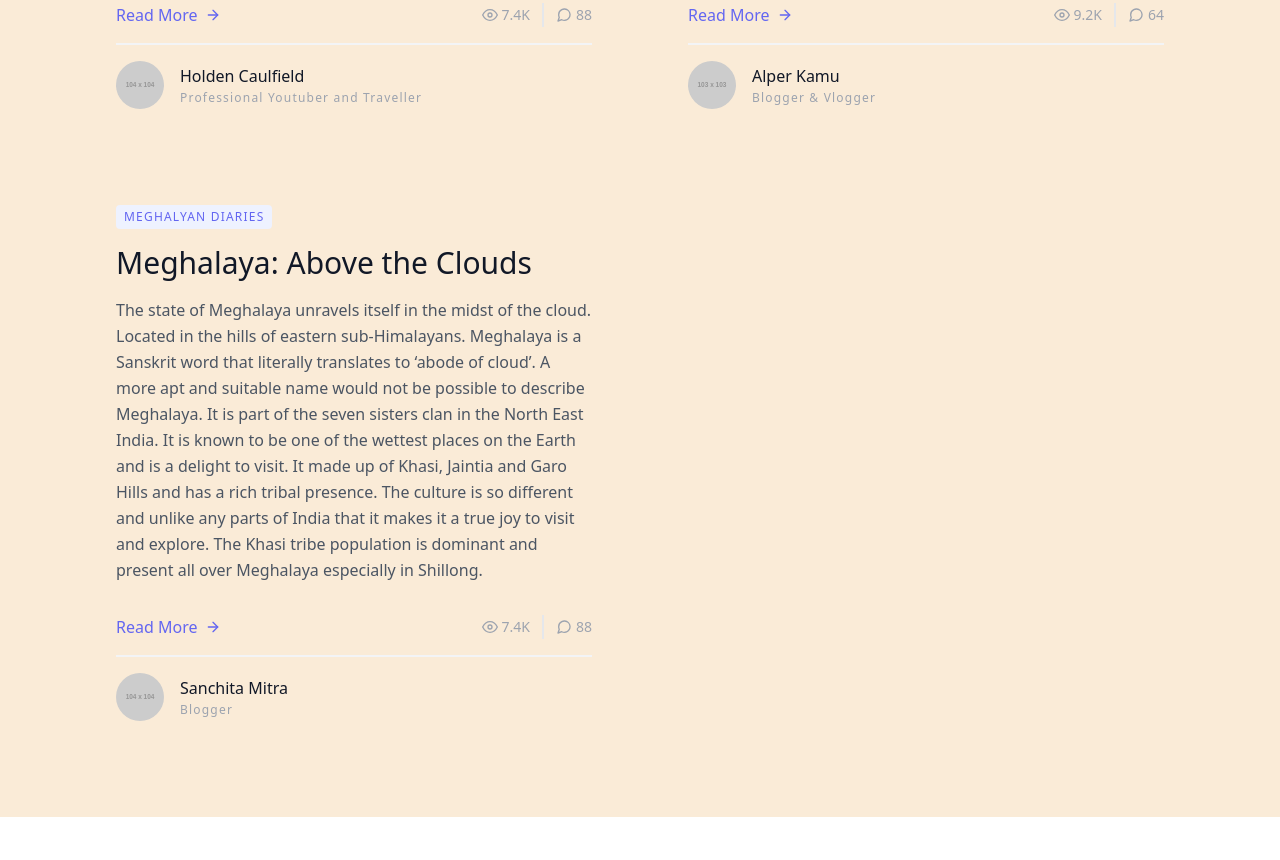
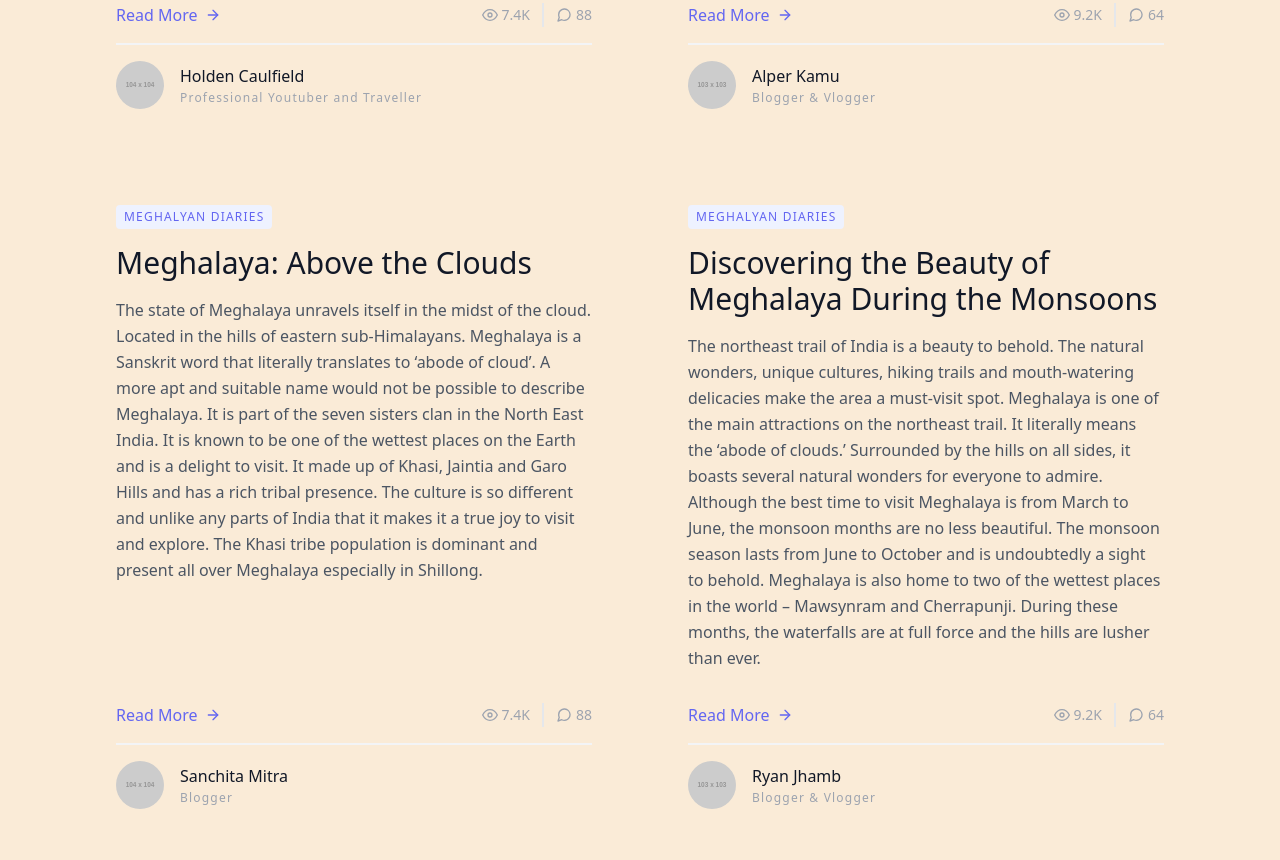
Before and after one commit to iifclIPL/meghalya, a plain HTML site: page index.html in a window 1280 px wide. Shown: the part 5756-6616 px from the top of the page. Drawn offline with nearby package versions, Linux system fonts and the light colour scheme; placeholder pictures from the web are drawn by us.

Commit message:
Update index.html

```diff
--- a/index.html
+++ b/index.html
@@ -884,6 +884,50 @@
                     </span>
                 </a>
             </div>
+            <div class="p-12 md:w-1/2 flex flex-col items-start">
+                <span
+                    class="inline-block py-1 px-2 rounded bg-indigo-50 text-indigo-500 text-xs font-medium tracking-widest">MEGHALYAN DIARIES</span>
+                <h2 class="sm:text-3xl text-2xl title-font font-medium text-gray-900 mt-4 mb-4">
+Discovering the Beauty of Meghalaya During the Monsoons</h2>
+                <p class="leading-relaxed mb-8">The northeast trail of India is a beauty to behold. The natural wonders, unique cultures, hiking trails and mouth-watering delicacies make the area a must-visit spot. Meghalaya is one of the main attractions on the northeast trail. It literally means the ‘abode of clouds.’ Surrounded by the hills on all sides, it boasts several natural wonders for everyone to admire.
+
+Although the best time to visit Meghalaya is from March to June, the monsoon months are no less beautiful. The monsoon season lasts from June to October and is undoubtedly a sight to behold. Meghalaya is also home to two of the wettest places in the world – Mawsynram and Cherrapunji. During these months, the waterfalls are at full force and the hills are lusher than ever.
+
+</p>
+                <div class="flex items-center flex-wrap pb-4 mb-4 border-b-2 border-gray-100 mt-auto w-full">
+                    <a class="text-indigo-500 inline-flex items-center">Read More
+                        <svg class="w-4 h-4 ml-2" viewBox="0 0 24 24" stroke="currentColor" stroke-width="2" fill="none"
+                            stroke-linecap="round" stroke-linejoin="round">
+                            <path d="M5 12h14"></path>
+                            <path d="M12 5l7 7-7 7"></path>
+                        </svg>
+                    </a>
+                    <span
+                        class="text-gray-400 mr-3 inline-flex items-center ml-auto leading-none text-sm pr-3 py-1 border-r-2 border-gray-200">
+                        <svg class="w-4 h-4 mr-1" stroke="currentColor" stroke-width="2" fill="none"
+                            stroke-linecap="round" stroke-linejoin="round" viewBox="0 0 24 24">
+                            <path d="M1 12s4-8 11-8 11 8 11 8-4 8-11 8-11-8-11-8z"></path>
+                            <circle cx="12" cy="12" r="3"></circle>
+                        </svg>9.2K
+                    </span>
+                    <span class="text-gray-400 inline-flex items-center leading-none text-sm">
+                        <svg class="w-4 h-4 mr-1" stroke="currentColor" stroke-width="2" fill="none"
+                            stroke-linecap="round" stroke-linejoin="round" viewBox="0 0 24 24">
+                            <path
+                                d="M21 11.5a8.38 8.38 0 01-.9 3.8 8.5 8.5 0 01-7.6 4.7 8.38 8.38 0 01-3.8-.9L3 21l1.9-5.7a8.38 8.38 0 01-.9-3.8 8.5 8.5 0 014.7-7.6 8.38 8.38 0 013.8-.9h.5a8.48 8.48 0 018 8v.5z">
+                            </path>
+                        </svg>64
+                    </span>
+                </div>
+                <a class="inline-flex items-center">
+                    <img alt="blog" src="https://dummyimage.com/103x103"
+                        class="w-12 h-12 rounded-full flex-shrink-0 object-cover object-center">
+                    <span class="flex-grow flex flex-col pl-4">
+                        <span class="title-font font-medium text-gray-900">Ryan Jhamb</span>
+                        <span class="text-gray-400 text-xs tracking-widest mt-0.5">Blogger & Vlogger</span>
+                    </span>
+                </a>
+            </div>
         </div>
     </div>
 </section>
```
